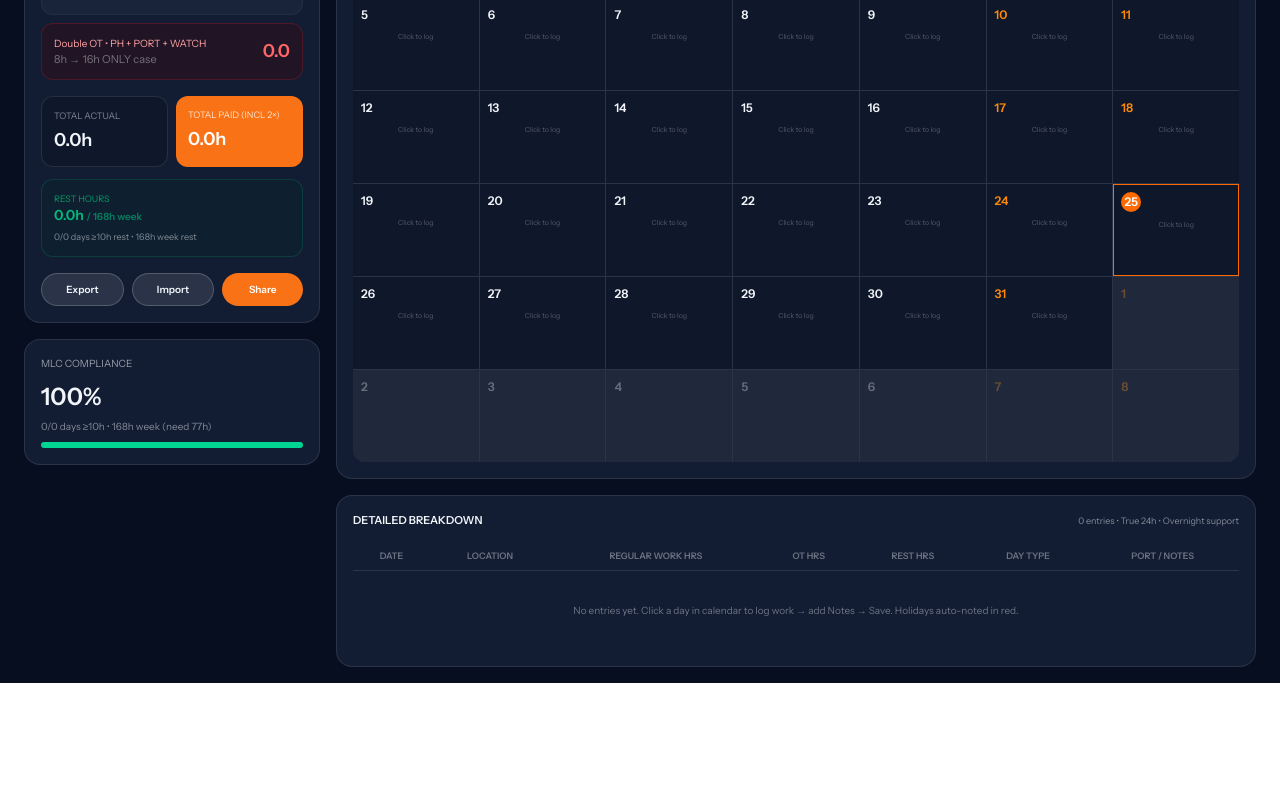
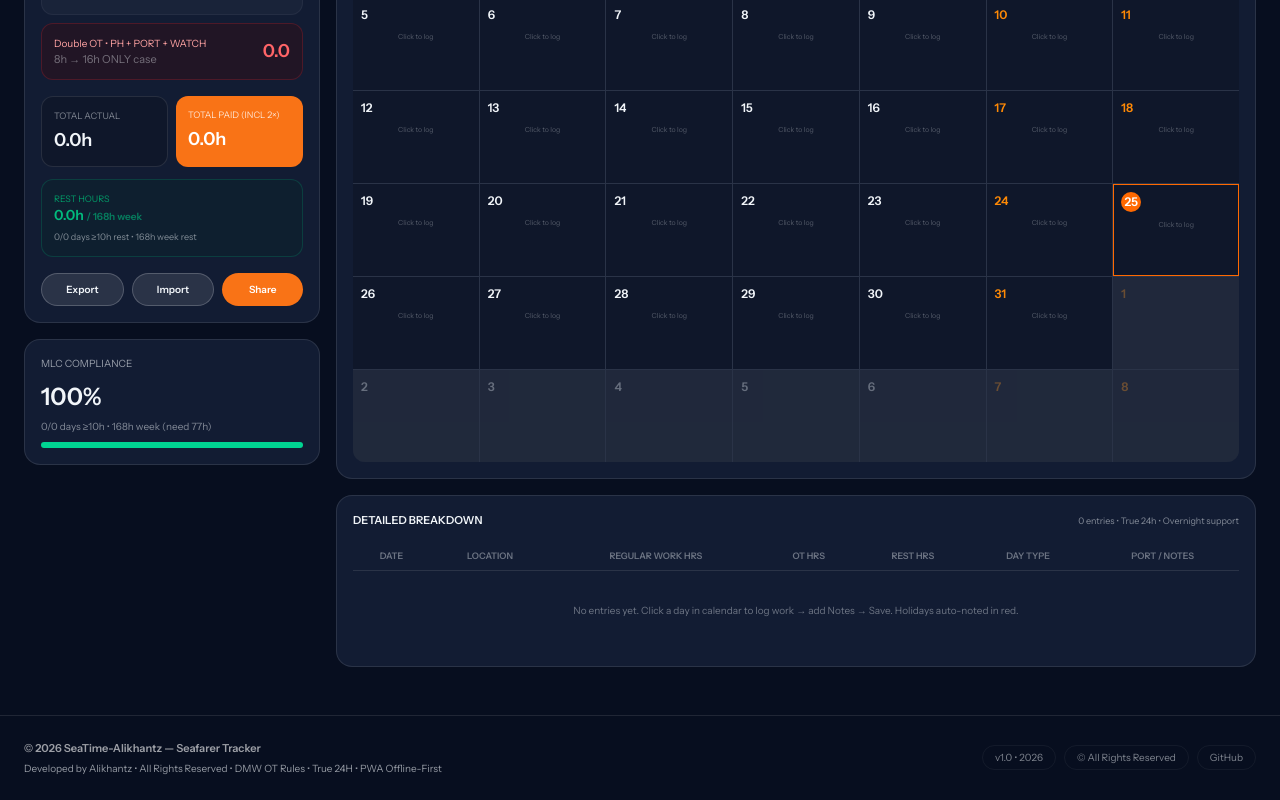
Before and after one commit to alikhantz/seafarer-tracker, a React (Vite) app: page / in a window 1280 px wide. Shown: the part 341-1141 px from the top of the page. Before the commit the page ends 1024 px from the top, so only its background shows below. Built offline with nearby package versions, Linux system fonts and the light colour scheme.

Commit message:
Final Copyright 2026 SeaTime-Alikhantz - fix footer logo

```diff
--- a/src/App.tsx
+++ b/src/App.tsx
@@ -29,7 +29,7 @@ const RANKS: { label: string, dept: 'Deck'|'Engine'|'Catering', icon: string }[]
   { label: 'Chief Steward', dept: 'Catering', icon: '👨‍🍳' },{ label: 'Chief Cook', dept: 'Catering', icon: '🍳' },{ label: 'Second Cook', dept: 'Catering', icon: '🥘' },{ label: 'Messman', dept: 'Catering', icon: '🍽️' },{ label: 'Steward / Utility', dept: 'Catering', icon: '🧼' },
 ];
 const BREAKDOWN_FIELDS: { key: keyof Breakdown; label: string; short: string; icon: string; }[] = [
-  { key: 'deckWork', label: 'Deck Work', short: 'Deck Work', icon: '🛠️' },{ key: 'watch', label: 'Watch Duty', short: 'Watch Duty', icon: '👁️' },{ key: 'standby', label: 'Standby / Extra', short: 'Standby', icon: '⏳' },{ key: 'mooring', label: 'Mooring / Unmooring', short: 'Mooring', icon: '⚓' },{ key: 'bunkering', label: 'Bunkering', short: 'Bunkering', icon: '⛽' },{ key: 'provisionDeck', label: 'Provision - Deck', short: 'Provision Deck', icon: '📦' },{ key: 'provisionEngine', label: 'Provision - Engine', short: 'Provision Engine', icon: '🔧' },{ key: 'provisionGalley', label: 'Provision - Galley', short: 'Provision Galley', icon: '🍳' },{ key: 'garbage', label: 'Garbage Disposal', short: 'Garbage', icon: '♻️' },{ key: 'cargo', label: 'Cargo Operations', short: 'Cargo', icon: '📋' },{ key: 'drills', label: 'Drills & Training', short: 'Drills', icon: '🚨' },{ key: 'other', label: 'Other Tasks', short: 'Other', icon: '➕' },
+  { key: 'deckWork', label: 'Deck Work', short: 'Deck Work', icon: '🛠️' },{ key: 'watch', label: 'Watch Duty', short: 'Watch Duty', icon: '👁️' },{ key: 'standby', label: 'Standby / Extra', short: 'Standby', icon: '⏳' },{ key: 'mooring', label: 'Mooring / Unmooring', short: 'Mooring', icon: '⚓' },{ key: 'bunkering', label: 'Bunkering', short: 'Bunkering', icon: '⛽' },{ key: 'provisionDeck', label: 'Deck Store', short: 'Deck Store', icon: '📦' },{ key: 'provisionEngine', label: 'Engine Store', short: 'Engine Store', icon: '🔧' },{ key: 'provisionGalley', label: 'Galley Store/Provision', short: 'Galley Store/Provision', icon: '🍳' },{ key: 'garbage', label: 'Garbage Disposal', short: 'Garbage', icon: '♻️' },{ key: 'cargo', label: 'Cargo Operations', short: 'Cargo', icon: '📋' },{ key: 'drills', label: 'Drills & Training', short: 'Drills', icon: '🚨' },{ key: 'other', label: 'Other Tasks', short: 'Other', icon: '➕' },
 ];
 const WATCH_SLOTS = ['12-4 (00-04 & 12-16)','4-8 (04-08 & 16-20)','8-12 (08-12 & 20-00)','12-6 (00-06 & 12-18)','6-12 (06-12 & 18-00)','Daywork (06-18)','No Watch'];
 // DMW Contract Holidays - 10 Regular Holidays (Eid'l removed per user request)
@@ -73,6 +73,21 @@ function Time24Input({value, onChange, isDark}:{value:string, onChange:(v:string
         {Array.from({length:60}).map((_,i)=><option key={i} value={String(i).padStart(2,'0')} className="text-black">{String(i).padStart(2,'0')}</option>)}
       </select>
       <span className="text-[10px] text-orange-400 font-bold ml-1">24H</span>
+
+      <footer className="bg-[#070e1f] border-t border-white/10 mt-8">
+        <div className="max-w-[1600px] mx-auto px-4 md:px-6 py-6 flex flex-col md:flex-row items-center justify-between gap-3">
+          <div className="text-[11px] opacity-60 text-center md:text-left">
+            <div className="font-bold text-white">© 2026 SeaTime-Alikhantz — Seafarer Tracker</div>
+            <div className="mt-1 text-[10px]">Developed by Alikhantz • All Rights Reserved • DMW OT Rules • True 24H • PWA Offline-First</div>
+          </div>
+          <div className="flex items-center gap-2 text-[10px] opacity-50">
+            <span className="border border-white/10 rounded-full px-3 py-1">v1.0 • 2026</span>
+            <span className="border border-white/10 rounded-full px-3 py-1">© All Rights Reserved</span>
+            <a href="https://github.com/alikhantz/seafarer-tracker" target="_blank" className="border border-white/10 rounded-full px-3 py-1 hover:bg-white/10">GitHub</a>
+          </div>
+        </div>
+      </footer>
+
     </div>
   );
 }
@@ -118,10 +133,10 @@ export default function App(){
   const [theme,setTheme]=useState<'dark'|'light'>(()=>{try{const s=localStorage.getItem('seatime-theme'); if(s==='dark'||s==='light') return s as any;}catch{} return 'dark';});
   const [viewDate,setViewDate]=useState(()=>new Date());
   const [seafarerInfo,setSeafarerInfo]=useState<SeafarerInfo>(()=>{try{const s=localStorage.getItem('seatime-seafarer');if(s){const parsed=JSON.parse(s); return {name:parsed.name||'',employeeNo:parsed.employeeNo||'',department:parsed.department||'Deck'};}}catch{}return {name:'',employeeNo:'',department:'Deck'};});
-  const [vesselInfo,setVesselInfo]=useState<VesselInfo>(()=>{try{const s=localStorage.getItem('seatime-vessel');if(s){const parsed=JSON.parse(s); return {name:parsed.name||'',type:parsed.type||'Container Ship',imo:parsed.imo||'',flag:parsed.flag||'',masterName:parsed.masterName||''};}}catch{}return {name:'',type:'Container Ship',imo:'',flag:'',masterName:''};});
+  const [vesselInfo,setVesselInfo]=useState<VesselInfo>(()=>{try{const s=localStorage.getItem('seatime-vessel');if(s){const parsed=JSON.parse(s); return {name:parsed.name||'',type:parsed.type||'',imo:parsed.imo||'',flag:parsed.flag||'',masterName:parsed.masterName||''};}}catch{}return {name:'',type:'',imo:'',flag:'',masterName:''};});
   const [showVesselModal,setShowVesselModal]=useState(false);
   const [summaryView,setSummaryView]=useState<'weekly'|'monthly'>('weekly');
-  const [userRank,setUserRank]=useState<Rank>(()=>{try{const s=localStorage.getItem('seatime-rank');if(s)return s as Rank;}catch{}return 'Able Seaman (AB)';});
+  const [userRank,setUserRank]=useState<Rank>(()=>{try{const s=localStorage.getItem('seatime-rank');if(s)return s as Rank;}catch{}return '' as Rank;});
   const [entries,setEntries]=useState<Record<string, Entry>>(()=>{try{const s=localStorage.getItem('seatime-entries');if(s)return JSON.parse(s);}catch{}return {};});
   const [selectedISO,setSelectedISO]=useState<string|null>(null);
   const [editing,setEditing]=useState<Entry|null>(null);
@@ -235,8 +250,8 @@ export default function App(){
               const blob=new Blob([JSON.stringify(data,null,2)],{type:'application/json'});
               const url=URL.createObjectURL(blob);
               const a=document.createElement('a'); a.href=url; a.download=`seatime-${toISO(new Date())}.json`; a.click(); URL.revokeObjectURL(url);
-            }} className="hidden md:flex text-[11px] bg-white/10 border border-white/20 rounded-full px-3 py-1.5 text-white">Export JSON</button>
-            <label className="hidden md:flex text-[11px] bg-white/10 border border-white/20 rounded-full px-3 py-1.5 cursor-pointer text-white">Import JSON<input type="file" accept=".json" className="hidden" onChange={e=>{
+            }} className="text-[11px] bg-white/10 border border-white/20 rounded-full px-3 py-1.5 text-white">Export JSON</button>
+            <label className="text-[11px] bg-white/10 border border-white/20 rounded-full px-3 py-1.5 cursor-pointer text-white">Import JSON<input type="file" accept=".json" className="hidden" onChange={e=>{
               const file=e.target.files?.[0]; if(!file) return;
               const reader=new FileReader();
               reader.onload=ev=>{
@@ -255,16 +270,7 @@ export default function App(){
               const shareData={title:'SeaTime - Seafarer Tracker',text:'Track work, rest & OT - DMW 40h/week 8h/day Mon-Fri Sat/Sun Auto OT Straight, PH Holiday Double OT, PWA offline, True 24H',url:window.location.href};
               try{if(navigator.share){await navigator.share(shareData);}else if(navigator.clipboard){await navigator.clipboard.writeText(window.location.href); alert('Link copied: '+window.location.href);}else{prompt('Copy link:',window.location.href);}}catch{}
             }} className="text-[11px] bg-[#f97316] text-white rounded-full px-3 py-1.5 font-bold">Share App</button>
-            <button onClick={()=>{
-              if(confirm('Clear ALL data?\n\nThis will delete:\n- All calendar entries\n- Vessel info (Beijing, IMO, Flag, Master)\n- Seafarer info\n\nCannot be undone. Export JSON first if you want backup.')){
-                setEntries({});
-                setVesselInfo({name:'',type:'Container Ship',imo:'',flag:'',masterName:''});
-                setSeafarerInfo({name:'',employeeNo:'',department:'Deck'});
-                setUserRank('Able Seaman (AB)' as any);
-                try{localStorage.removeItem('seatime-entries'); localStorage.removeItem('seatime-vessel'); localStorage.removeItem('seatime-seafarer'); localStorage.removeItem('seatime-rank');}catch{}
-                alert('All data cleared - blank slate for new users!');
-              }
-            }} className="text-[11px] bg-red-500/20 border border-red-500/30 text-red-400 rounded-full px-3 py-1.5 font-bold hover:bg-red-500 hover:text-white">Clear All</button>
+            <button onClick={()=>{if(window.confirm('Clear ALL data? Export JSON first!')){ setEntries({}); setVesselInfo({name:'',type:'',imo:'',flag:'',masterName:''}); setSeafarerInfo({name:'',employeeNo:'',department:'Deck'}); setUserRank('' as any); try{localStorage.removeItem('seatime-entries'); localStorage.removeItem('seatime-vessel'); localStorage.removeItem('seatime-seafarer'); localStorage.removeItem('seatime-rank');}catch{} alert('All data cleared!'); }}} className="text-[11px] bg-red-500/20 border border-red-500/30 text-red-400 rounded-full px-3 py-1.5 font-bold hover:bg-red-500 hover:text-white">Clear All</button>
             <button onClick={()=>setViewDate(new Date())} className="text-[11px] border border-white/20 rounded-full px-3 py-1.5 text-white">Today</button>
           </div>
         </div>
@@ -276,7 +282,7 @@ export default function App(){
           <div><div className="text-[9px] uppercase opacity-50">Master Name</div><button onClick={()=>setShowVesselModal(true)} className={`mt-1 w-full text-left border rounded-[10px] px-3 py-2 text-[11px] font-bold hover:opacity-80 ${isDark?'bg-white/[0.04] border-white/10':'bg-slate-50 border-slate-200'}`}>{vesselInfo.masterName||'Set Master'}</button></div>
           <div><div className="text-[9px] uppercase opacity-50">IMO</div><div className={`mt-1 border rounded-[10px] px-3 py-2 text-[11px] font-mono ${isDark?'bg-white/[0.04] border-white/10':'bg-slate-50 border-slate-200'}`}>{vesselInfo.imo}</div></div>
           <div><div className="text-[9px] uppercase opacity-50">Flag</div><div className={`mt-1 border rounded-[10px] px-3 py-2 text-[11px] ${isDark?'bg-white/[0.04] border-white/10':'bg-slate-50 border-slate-200'}`}>{vesselInfo.flag}</div></div>
-          <div><div className="text-[9px] uppercase opacity-50">Seafarer</div><button onClick={()=>setShowVesselModal(true)} className={`mt-1 w-full text-left border rounded-[10px] px-3 py-2 text-[11px] font-bold hover:opacity-80 ${isDark?'bg-white/[0.04] border-white/10':'bg-slate-50 border-slate-200'}`}>{seafarerInfo.name||'Set Name'} • {userRank.split(' / ')[0]} • {seafarerInfo.department}</button></div>
+          <div><div className="text-[9px] uppercase opacity-50">Seafarer</div><button onClick={()=>setShowVesselModal(true)} className={`mt-1 w-full text-left border rounded-[10px] px-3 py-2 text-[11px] font-bold hover:opacity-80 ${isDark?'bg-white/[0.04] border-white/10':'bg-slate-50 border-slate-200'}`}>{seafarerInfo.name||'Set Name'} • {(userRank && userRank.split(' / ')[0]) || 'Select Rank'} • {seafarerInfo.department}</button></div>
         </div>
       </div>
 
@@ -624,6 +630,21 @@ export default function App(){
           </div>
         </div>
       )}
+
+      <footer className="bg-[#070e1f] border-t border-white/10 mt-8">
+        <div className="max-w-[1600px] mx-auto px-4 md:px-6 py-6 flex flex-col md:flex-row items-center justify-between gap-3">
+          <div className="text-[11px] opacity-60 text-center md:text-left">
+            <div className="font-bold text-white">© 2026 SeaTime-Alikhantz — Seafarer Tracker</div>
+            <div className="mt-1 text-[10px]">Developed by Alikhantz • All Rights Reserved • DMW OT Rules • True 24H • PWA Offline-First</div>
+          </div>
+          <div className="flex items-center gap-2 text-[10px] opacity-50">
+            <span className="border border-white/10 rounded-full px-3 py-1">v1.0 • 2026</span>
+            <span className="border border-white/10 rounded-full px-3 py-1">© All Rights Reserved</span>
+            <a href="https://github.com/alikhantz/seafarer-tracker" target="_blank" className="border border-white/10 rounded-full px-3 py-1 hover:bg-white/10">GitHub</a>
+          </div>
+        </div>
+      </footer>
+
     </div>
   );
 }
```
